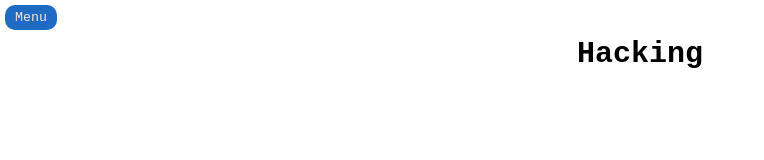
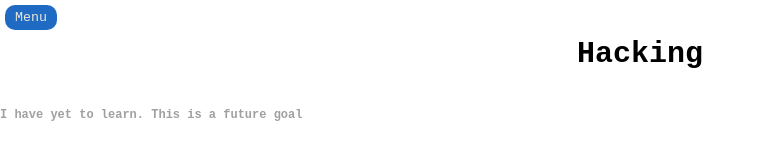
Before and after one commit to swifty-playz/Portfolio, a plain HTML site: page hacking.html in a window 1280 px wide. Shown: the whole page, without its empty margins (0-764 px from the left). Drawn offline with Linux system fonts and the light colour scheme.

Commit message:
Add future goals section and style for h6 in hacking.html

```diff
--- a/hacking.html
+++ b/hacking.html
@@ -21,6 +21,9 @@
     </div>
     </div>
     <h1>Hacking</h1>
+    <h6>
+        I have yet to learn. This is a future goal
+    </h6>
   </body>
 </html>
 
--- a/style.css
+++ b/style.css
@@ -135,6 +135,13 @@ h3 {
   font-size: 18px;
 }
 
+h6 {
+  font-family: 'Courier New', monospace;
+  text-align: left;
+  font-size: 12px;
+  color: #a0a0a0;
+}
+
 .flex-container {
   display: flex;
   gap: 20px;
```
